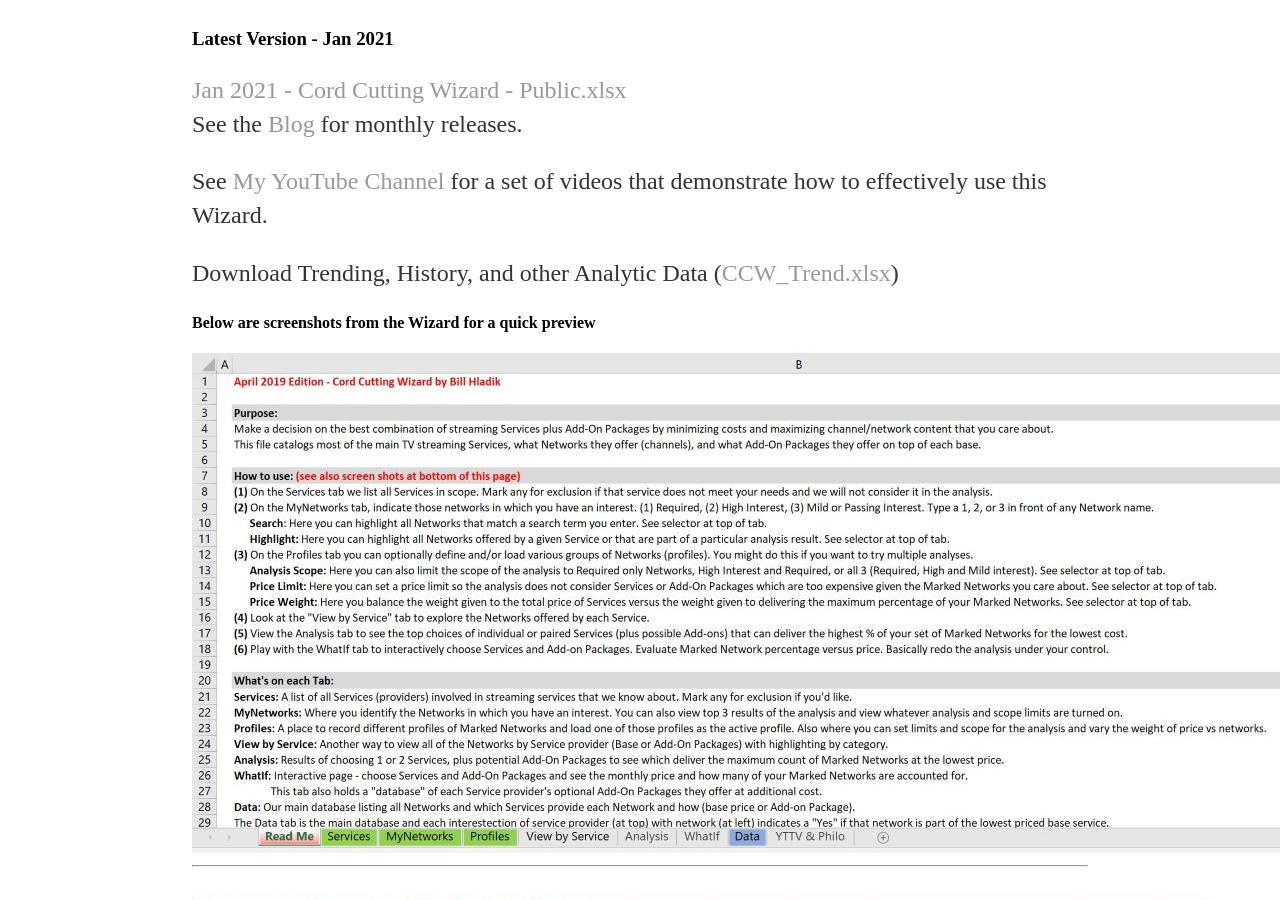
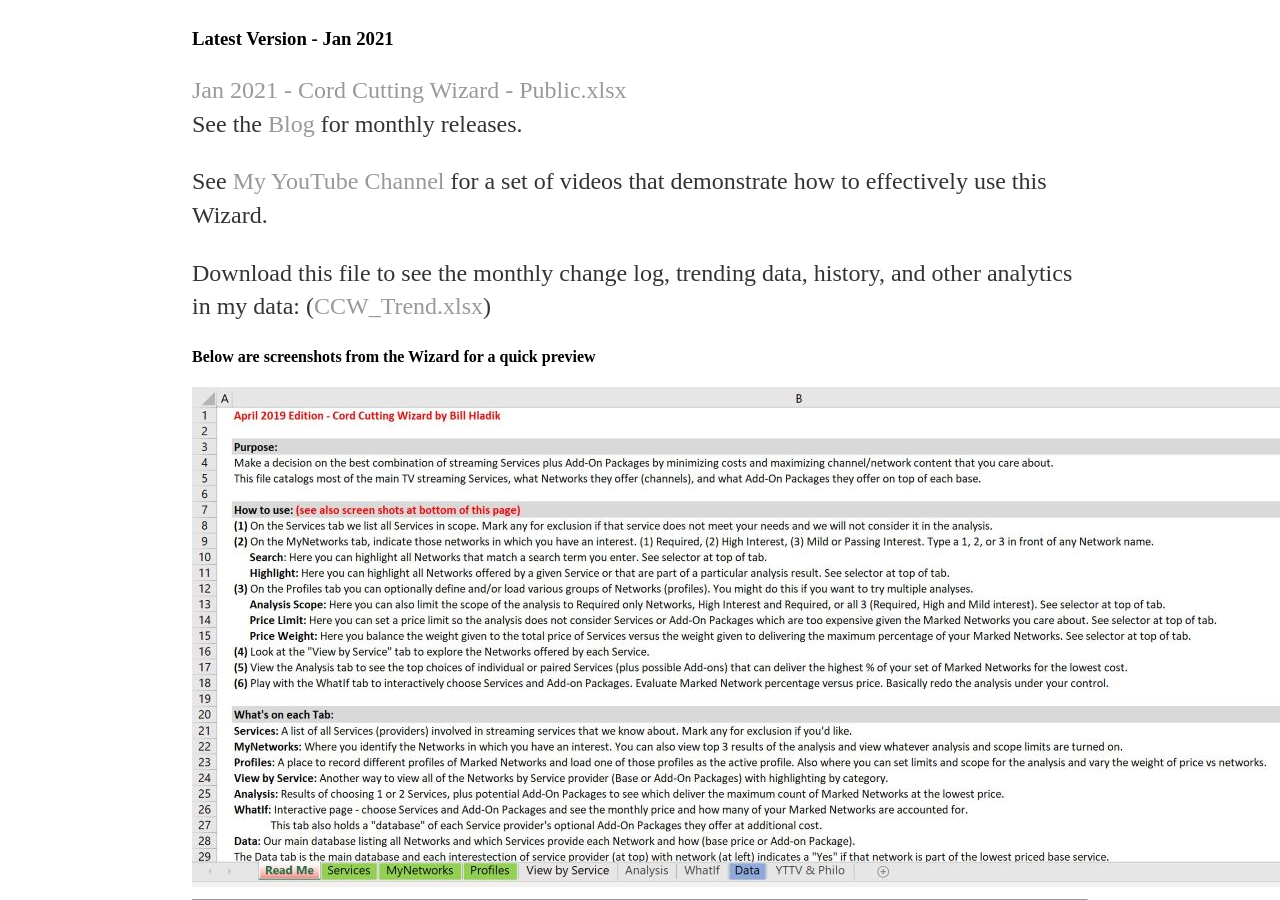
Before and after one commit to wjhladik/wjhladik.github.io, a Jekyll site: the page built from index.html, in a window 1280 px wide and 900 px high, scrolled down 376 px. Built offline with Jekyll 4.4.1, drawn with Linux system fonts in a browser that asks for light colours.

Commit message:
Update index.html

```diff
--- a/index.html
+++ b/index.html
@@ -15,7 +15,7 @@
 	<p><a href="Jan 2021 - Cord Cutting Wizard - Public.xlsx">Jan 2021 - Cord Cutting Wizard - Public.xlsx</a>
 	<br>See the <a href="/blog">Blog</a> for monthly releases.
 	<p>See <a href="https://www.youtube.com/channel/UC166ORyfcuJx9Wi9IcOZbWw">My YouTube Channel</a> for a set of videos that demonstrate how to effectively use this Wizard.
-	<p>Download Trending, History, and other Analytic Data (<a href="CCW_Trend.xlsx">CCW_Trend.xlsx</a>)
+	<p>Download this file to see the monthly change log, trending data, history, and other analytics in my data: (<a href="CCW_Trend.xlsx">CCW_Trend.xlsx</a>)
 	<p>
 	<h4>Below are screenshots from the Wizard for a quick preview</h4>
 	<img src="/Read Me.jpg">
```
